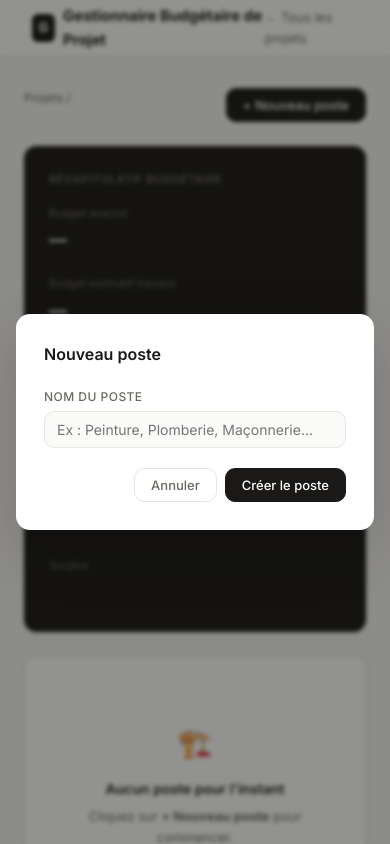
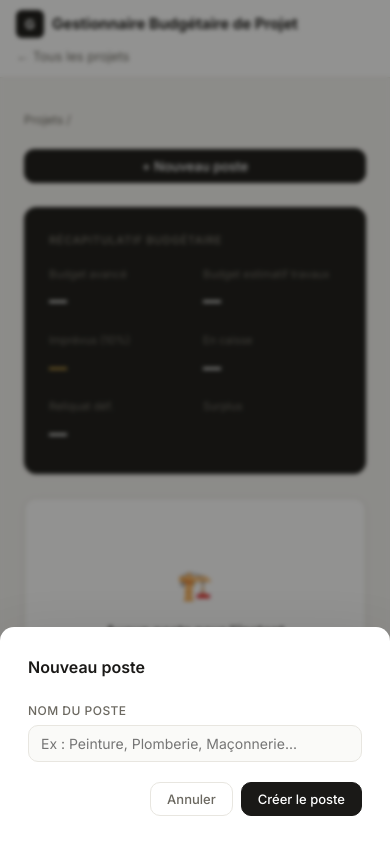
Before and after one commit to laurencelle14/Gestionnaire-Budgetaire-Projet, a Django app: template templates/budget/projet_detail.html in a window 390 px wide, after a click on "+ Nouveau poste". Run offline with Django 5.2, Linux system fonts and the light colour scheme; the template is opened without the code that fills it, so the values that code supplies are empty.

Commit message:
feat: responsive

```diff
--- a/templates/budget/base.html
+++ b/templates/budget/base.html
@@ -45,15 +45,21 @@
         header {
               background: var(--surface);
               border-bottom: 1px solid var(--border);
-            padding: 0 32px;
-            height: 56px;
+              padding: 0 16px;
+              height: auto;
+              min-height: 56px;
               display: flex;
               align-items: center;
               justify-content: space-between;
+              flex-wrap: wrap;
+              gap: 8px;
+              padding: 10px 16px;
               position: sticky;
               top: 0;
               z-index: 100;
               }
+
+        .container { max-width: 1100px; margin: 0 auto; padding: 20px 16px; }
 
         .logo {
             font-size: 15px;
--- a/templates/budget/projet_detail.html
+++ b/templates/budget/projet_detail.html
@@ -500,4 +500,52 @@ document.addEventListener('DOMContentLoaded', () => {
     {% endfor %}
 });
 </script>
+<style>
+@media (max-width: 600px) {
+    /* Header projet */
+    div[style*="justify-content:space-between"][style*="flex-wrap:wrap"] {
+        flex-direction: column;
+        align-items: stretch;
+    }
+    div[style*="justify-content:space-between"] .btn-primary {
+        width: 100%;
+        justify-content: center;
+    }
+
+    /* Recap : 2 colonnes sur mobile */
+    #recap-card > div:last-child {
+        grid-template-columns: 1fr 1fr !important;
+        gap: 16px !important;
+    }
+
+    /* Tableau : réduire padding */
+    table th, table td {
+        padding: 8px 6px !important;
+        font-size: 11px !important;
+    }
+    table th:first-child, table td:first-child {
+        padding-left: 10px !important;
+    }
+
+    /* Header poste : empiler les boutons */
+    [id^="poste-"] > div:first-child {
+        flex-wrap: wrap;
+        gap: 8px;
+    }
+    [id^="poste-"] > div:first-child > div:last-child {
+        flex-wrap: wrap;
+    }
+
+    /* Modal plein écran sur mobile */
+    .modal {
+        max-width: 100% !important;
+        margin: 0;
+        border-radius: 14px 14px 0 0;
+    }
+    .modal-overlay {
+        align-items: flex-end !important;
+        padding: 0 !important;
+    }
+}
+</style>
 {% endblock %}
```
Also changed, not shown: templates/budget/dashboard.html (+8 -7 lines). Lines whose indentation alone changed are shown as unchanged.
